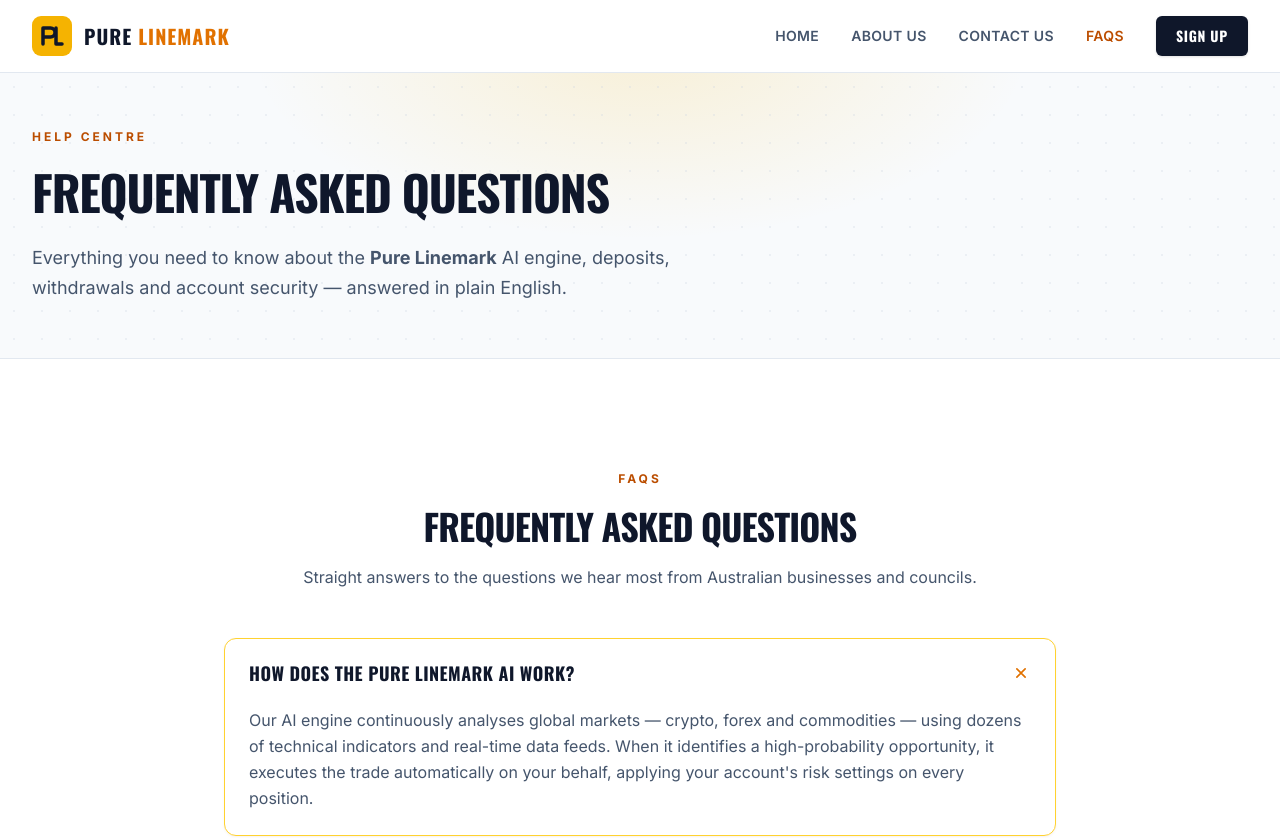
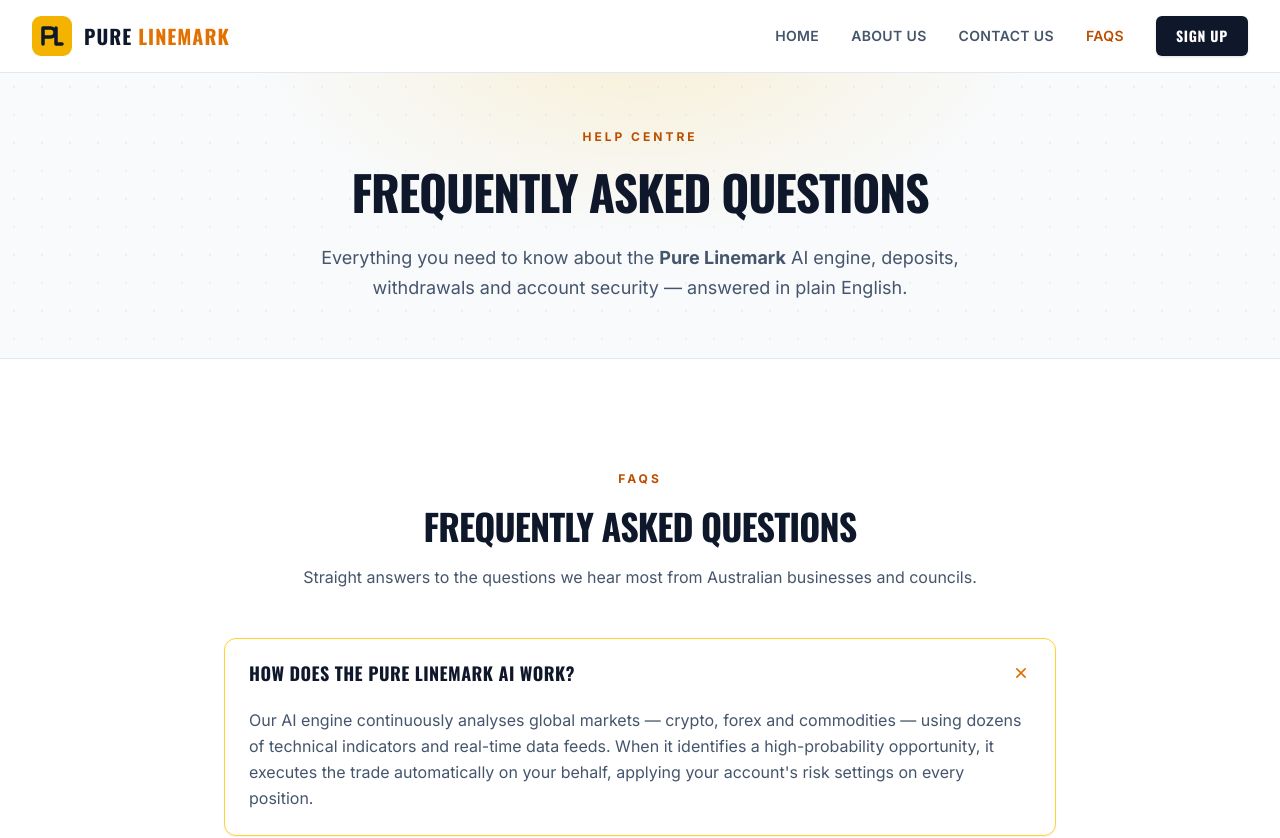
Before and after one commit to taybadeveloper/Pure-Linemark, a Next.js app: page /faq in a window 1280 px wide. Shown: the top 838 px of the page. Built offline with nearby package versions, Linux system fonts and the light colour scheme.

Commit message:
Auto-commit: site updates (2026-09-30 11:34)
Co-Authored-By: Claude Code <noreply@anthropic.com>

```diff
--- a/components/PageHeader.tsx
+++ b/components/PageHeader.tsx
@@ -27,13 +27,13 @@ export default function PageHeader({ eyebrow, title, description }: PageHeaderPr
         }}
       />
       <div className="relative mx-auto max-w-7xl px-4 py-10 sm:px-6 lg:px-8 lg:py-14">
-        <p className="text-center text-xs font-bold uppercase tracking-[0.25em] text-amber-700 sm:text-left">
+        <p className="text-center text-xs font-bold uppercase tracking-[0.25em] text-amber-700">
           {eyebrow}
         </p>
-        <h1 className="mx-auto mt-4 max-w-3xl text-center font-display text-4xl font-bold uppercase leading-[1.3] tracking-tight text-slate-900 sm:mx-0 sm:text-left sm:text-5xl">
+        <h1 className="mx-auto mt-4 max-w-3xl text-center font-display text-4xl font-bold uppercase leading-[1.3] tracking-tight text-slate-900 sm:text-5xl">
           {title}
         </h1>
-        <p className="mx-auto mt-5 max-w-2xl text-center text-lg leading-relaxed text-slate-600 sm:mx-0 sm:text-left">
+        <p className="mx-auto mt-5 max-w-2xl text-center text-lg leading-relaxed text-slate-600">
           <BoldBrand text={description} />
         </p>
       </div>
```
